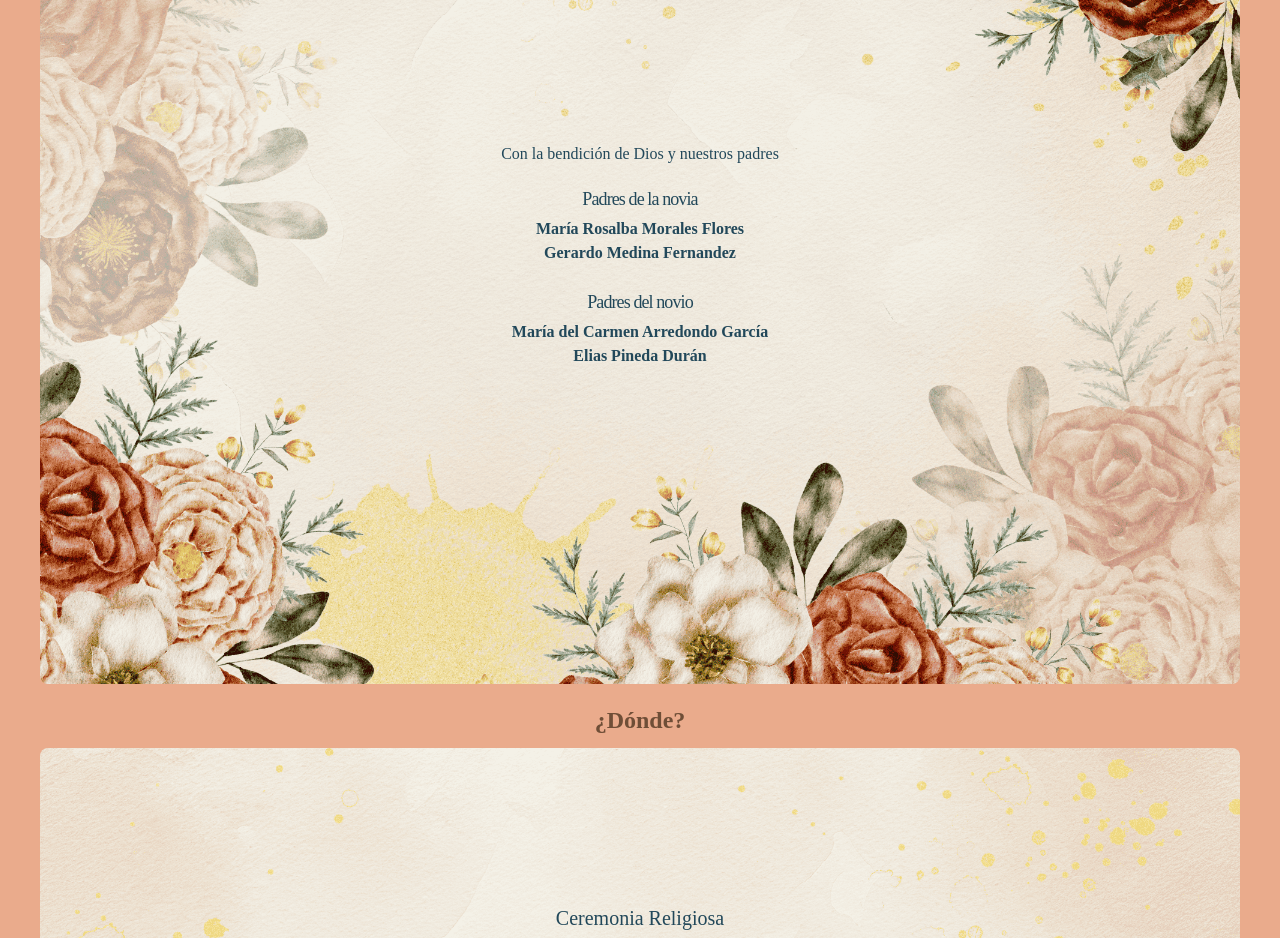
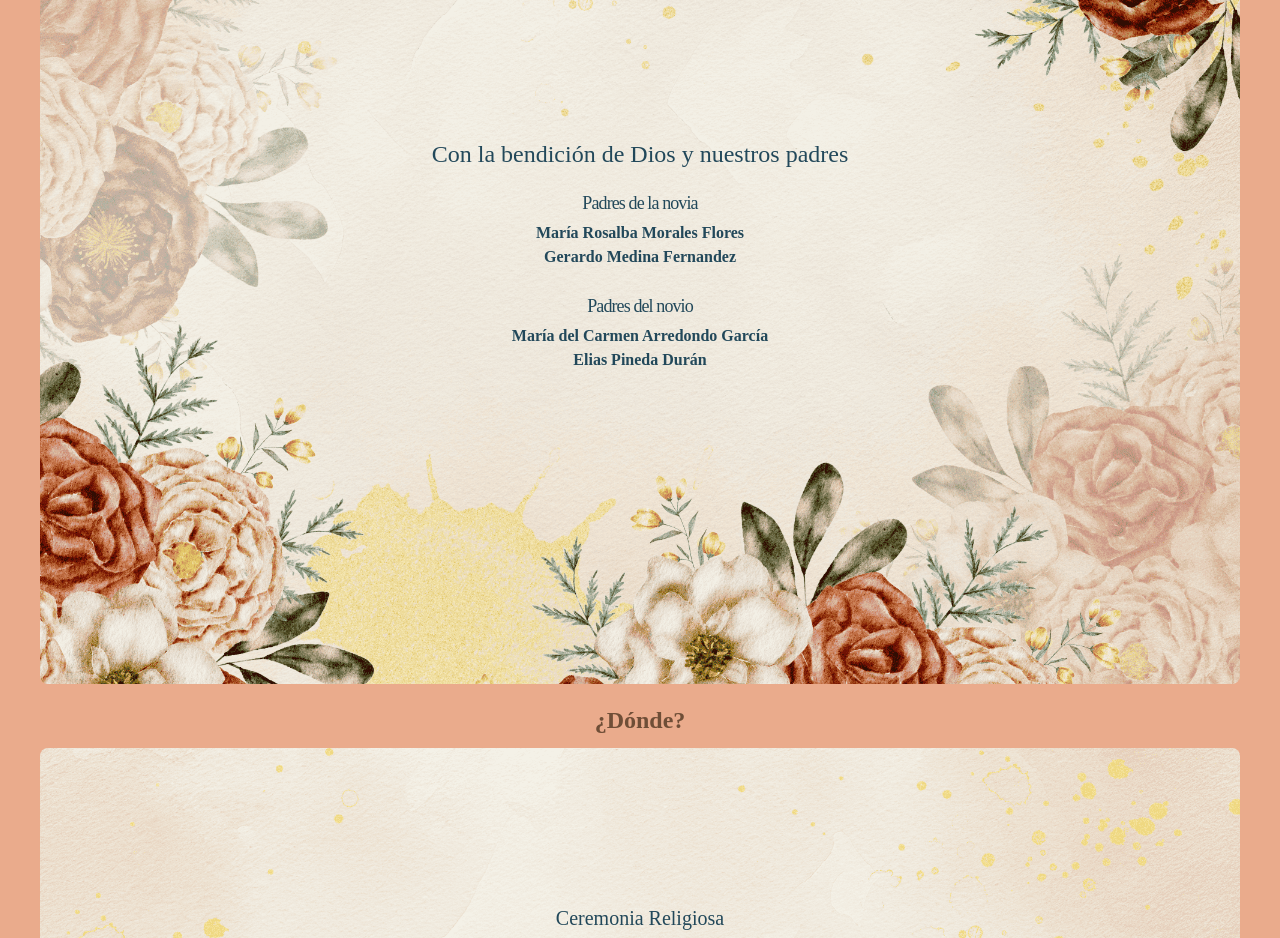
Before and after one commit to SPA07/wedding-invitation, a React (Vite) app: page / in a window 1280 px wide. Shown: the part 2140-3078 px from the top of the page. Built offline with nearby package versions, Linux system fonts and the light colour scheme; a web font is replaced by a local one.

Commit message:
fix: h1 size

```diff
--- a/src/components/Home.jsx
+++ b/src/components/Home.jsx
@@ -31,7 +31,7 @@ const Home = () => {
         imageClassName="object-cover"
       >
         <div className="flex flex-col gap-y-5">
-          <h1 className="text-(--color-secondary)">
+          <h1 className="text-(--color-secondary) text-2xl">
             Con la bendición de Dios y nuestros padres
           </h1>
 
```
